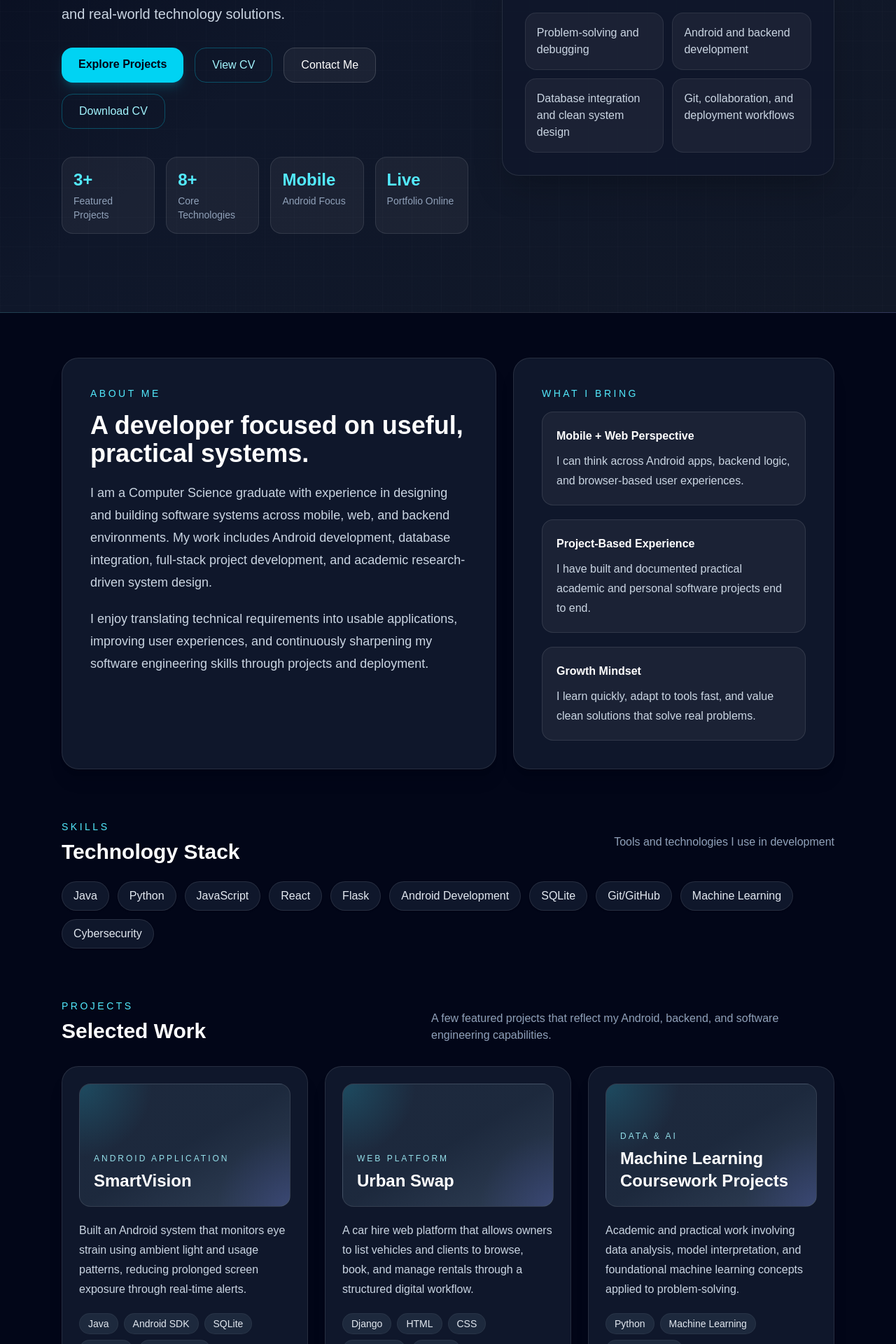
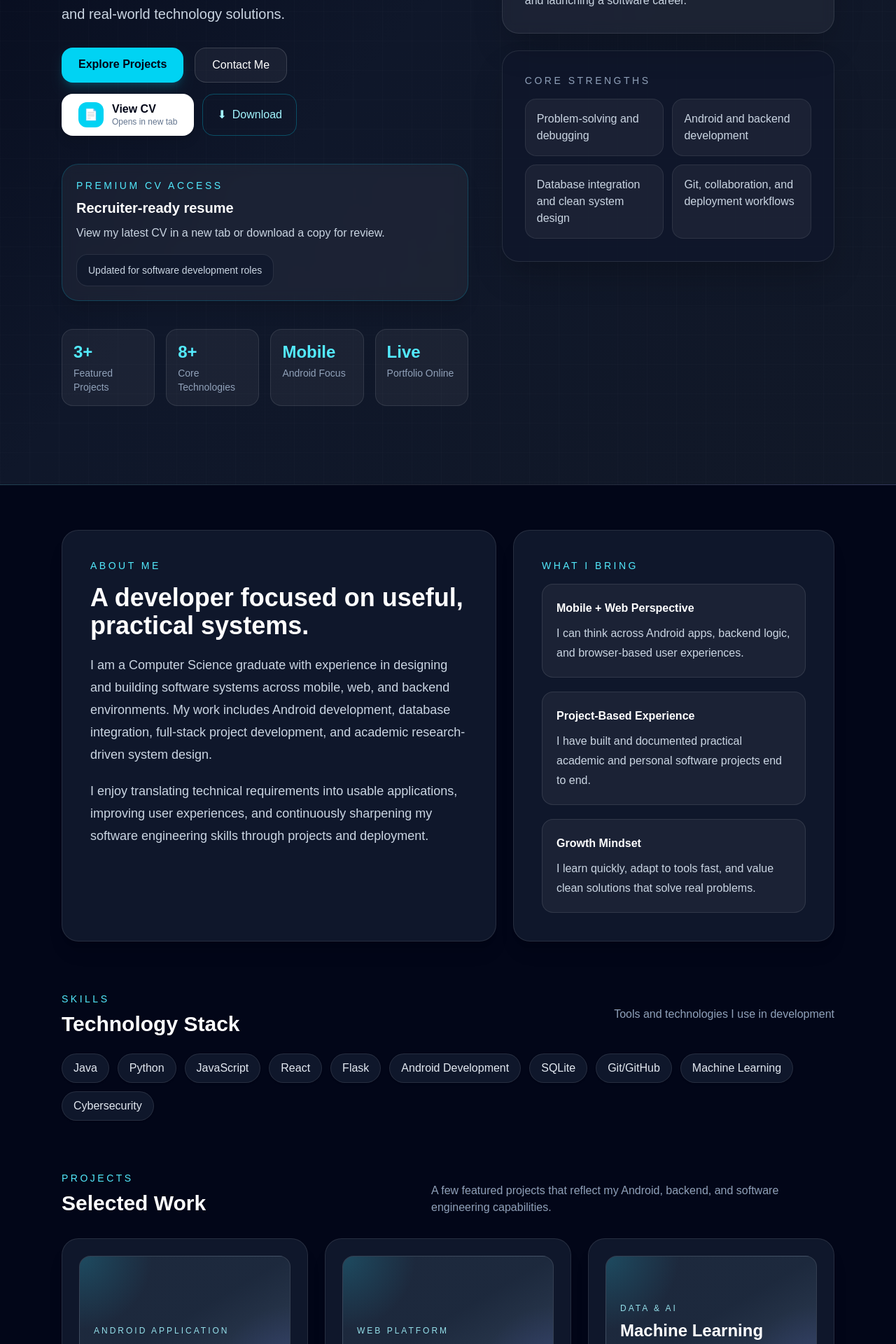
Before and after one commit to JobMunyoki/my-portfolio, a Next.js app: page / in a window 1280 px wide. Shown: the part 740-2660 px from the top of the page at 70% size. Built offline with nearby package versions, Linux system fonts and the light colour scheme.

Commit message:
Make CV section premium

```diff
--- a/app/page.js
+++ b/app/page.js
@@ -16,9 +16,10 @@ export default function PortfolioWebsite() {
     {
       title: "SmartVision",
       category: "Android Application",
-  description: "Built an Android system that monitors eye strain using ambient light and usage patterns, reducing prolonged screen exposure through real-time alerts.",
+      description:
+        "An adaptive mobile system for eye comfort and radiation protection that monitors ambient light, proximity, screen time, and blink-related indicators to provide real-time recommendations.",
       tech: ["Java", "Android SDK", "SQLite", "Sensors", "Notifications"],
-  github: "https://github.com/JobMunyoki/SmartVision",
+      github: "https://github.com/JobMunyoki",
       demo: "#"
     },
     {
@@ -26,8 +27,8 @@ export default function PortfolioWebsite() {
       category: "Web Platform",
       description:
         "A car hire web platform that allows owners to list vehicles and clients to browse, book, and manage rentals through a structured digital workflow.",
-      tech: ["Django", "HTML", "CSS", "JavaScript", "GitHub"],
-      github: "https://github.com/JobMunyoki/Urban Swap",
+      tech: ["Flask", "HTML", "CSS", "JavaScript", "GitHub"],
+      github: "https://github.com/JobMunyoki",
       demo: "#"
     },
     {
@@ -94,25 +95,48 @@ export default function PortfolioWebsite() {
                   Explore Projects
                 </a>
                 <a
-                  href="/cv.pdf"
-                  target="_blank"
-                  rel="noopener noreferrer"
-                  className="px-6 py-3 rounded-2xl border border-cyan-400/30 text-cyan-200 font-medium hover:bg-cyan-400/10 transition"
-                >
-                  View CV
-                </a>
-                <a
                   href="#contact"
                   className="px-6 py-3 rounded-2xl border border-white/15 bg-white/5 font-medium hover:bg-white/10 transition"
                 >
                   Contact Me
                 </a>
+                <div className="flex flex-wrap gap-3">
                   <a
                     href="/cv.pdf"
-                  className="px-6 py-3 rounded-2xl border border-cyan-400/30 text-cyan-200 font-medium hover:bg-cyan-400/10 transition"
+                    target="_blank"
+                    rel="noopener noreferrer"
+                    className="group inline-flex items-center gap-3 px-6 py-3 rounded-2xl bg-white text-slate-950 font-semibold shadow-lg hover:-translate-y-0.5 transition"
                   >
-                  Download CV
+                    <span className="flex h-9 w-9 items-center justify-center rounded-xl bg-cyan-400 text-slate-950">📄</span>
+                    <span className="flex flex-col items-start leading-tight">
+                      <span>View CV</span>
+                      <span className="text-xs font-medium text-slate-500 group-hover:text-slate-700">Opens in new tab</span>
+                    </span>
                   </a>
+                  <a
+                    href="/cv.pdf"
+                    download
+                    className="inline-flex items-center gap-2 px-5 py-3 rounded-2xl border border-cyan-400/30 text-cyan-200 font-medium hover:bg-cyan-400/10 transition"
+                  >
+                    <span>⬇</span>
+                    <span>Download</span>
+                  </a>
+                </div>
+              </div>
+
+              <div className="mb-10 max-w-3xl rounded-3xl border border-cyan-400/20 bg-white/5 backdrop-blur p-5 shadow-xl">
+                <div className="flex flex-wrap items-center justify-between gap-4">
+                  <div>
+                    <p className="text-sm uppercase tracking-[0.25em] text-cyan-300 mb-2">Premium CV Access</p>
+                    <h3 className="text-xl font-semibold text-white">Recruiter-ready resume</h3>
+                    <p className="text-slate-300 mt-2 leading-7">
+                      View my latest CV in a new tab or download a copy for review.
+                    </p>
+                  </div>
+                  <div className="rounded-2xl border border-white/10 bg-slate-900/70 px-4 py-3 text-sm text-slate-300">
+                    Updated for software development roles
+                  </div>
+                </div>
               </div>
 
               <div className="grid grid-cols-2 md:grid-cols-4 gap-4 max-w-3xl">
```
Lines whose indentation alone changed are shown as unchanged.
